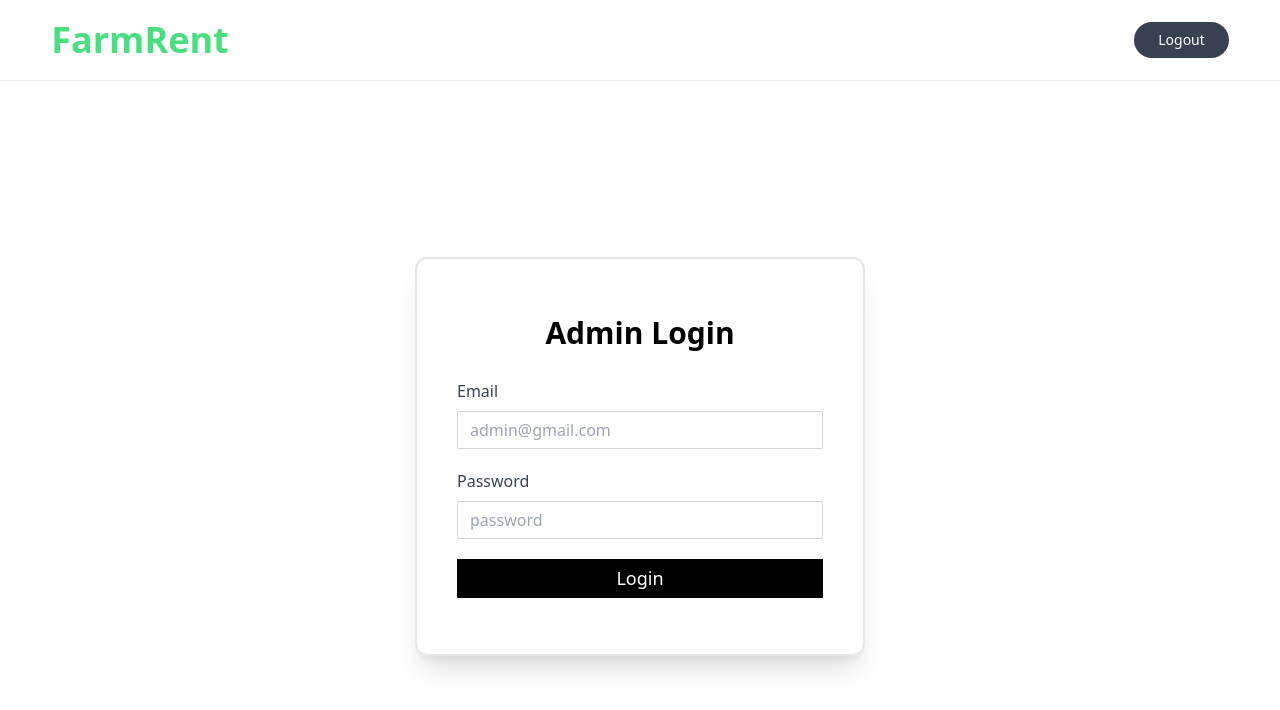
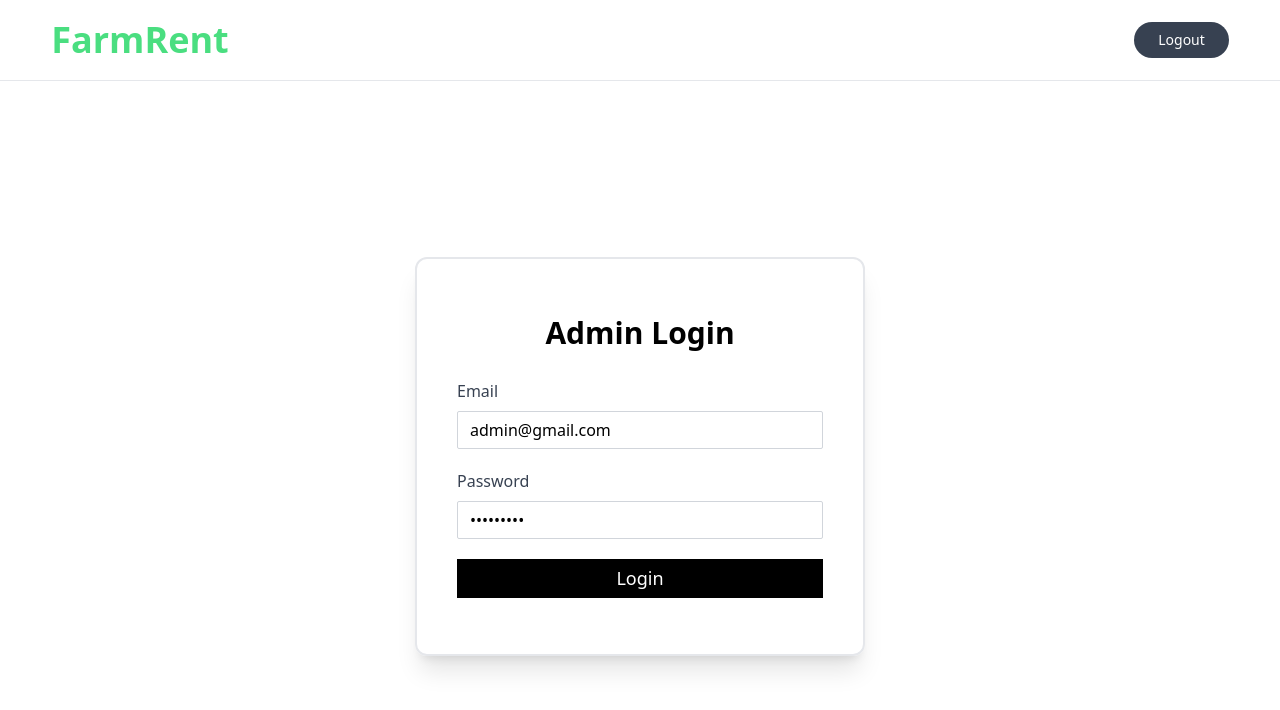
Before and after one commit to ajithkumar-velu/farmRent, a React (Vite) app in the folder admin/: page / in a window 1280 px wide. Shown: the top 710 px of the page. Built offline with nearby package versions, Linux system fonts and the light colour scheme; no server answers.

Commit message:
Update Login.jsx

```diff
--- a/admin/src/pages/Login.jsx
+++ b/admin/src/pages/Login.jsx
@@ -10,8 +10,8 @@ const Login = () => {
     const { backendUrl, setToken2 } = useContext(AppContext)
 
 
-    const [email, setEmail] = useState("")
-    const [password, setpassword] = useState("")
+    const [email, setEmail] = useState("admin@gmail.com")
+    const [password, setpassword] = useState("apassword")
 
 
     const handleUserLogin = async (event) => {
```
